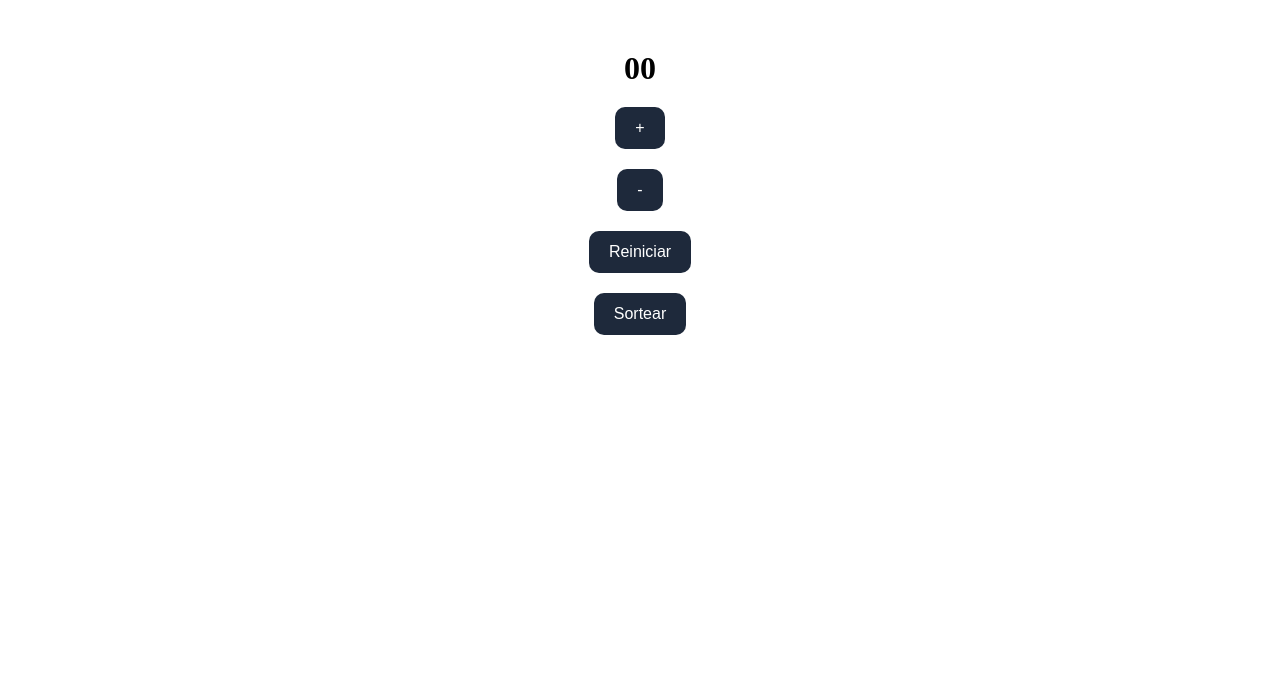
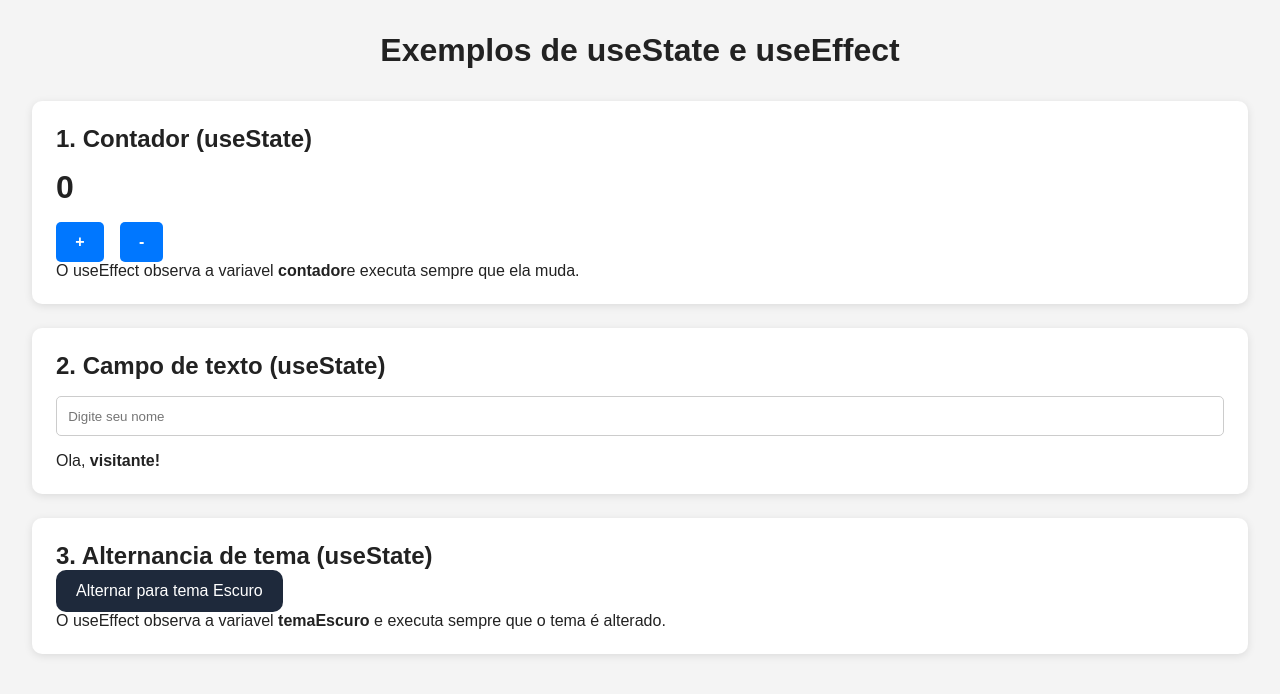
Before and after one commit to GiovannaCarraro/react-test, a React (Vite) app: page / in a window 1280 px wide. Shown: the top 694 px of the page. Built offline with nearby package versions, Linux system fonts and the light colour scheme.

Commit message:
projto finalizado

```diff
--- a/src/App.jsx
+++ b/src/App.jsx
@@ -3,6 +3,7 @@
 import UseStateHook from "./components/UseStateHook/UseStateHook.jsx";
 import Contador from "./components/Contador/Contador.jsx";
 import UseEffectHook from "./components/UseEffectHook/UseEffectHook.jsx";
+import Tema from "./components/Tema/Tema.jsx"
 
 
 function App(){
@@ -10,7 +11,7 @@ function App(){
 return (
 <>
 {/* <UseEffectHook></UseEffectHook> */}
-<UseStateHook></UseStateHook>
+<Tema></Tema>
 </>
 
 );
--- a/src/components/Tema/Tema.jsx
+++ b/src/components/Tema/Tema.jsx
@@ -1,5 +1,6 @@
-import { useState } from "react";
-import styles from "./Tema.module.css"
+import { useState, useEffect } from "react";
+import styles from "./Tema.module.css";
+
 
 function Tema(){
     //caso de uso do usestate
@@ -17,36 +18,83 @@ function Tema(){
 
     //caso 1: executa apenas uma vez, ao carregar o componente
     useEffect(() =>{
-
+        console.log("Componente carregado pela primeira vez")
     }, []);
 
     //caso 2: executa sempre q o contador mudar
    useEffect(() => {
-
+    console.log("O contador foi alterado para contador", contador)
     }, [contador]);
 
     // caso3: executa sempre que o tema mudar
     useEffect(() => {
-
+        console.log("Tema alterado:", temaEscuro ? "Escuro" : "Claro")
     }, [temaEscuro]);
 
     // função para aumentar o contador
     function aumentarContador(){
-
+        setContador(contador + 1);
     }
 
     // funçao para aumentar o contador
     function diminuirContador(){
-
+        setContador(contador - 1);
     }
 
     //funcao para alternar o tema
     function alternarTema(){
-
+        setTemaEscuro(!temaEscuro)
     }
 
-    return(
-        <main>
-        </main>
-    );
+return (
+
+    <main
+      className={` ${
+        styles.container
+      } ${temaEscuro ? styles.temaEscuro : styles.temaClaro}`}
+    >
+      <h1 className={styles.titulo}>Exemplos de useState e useEffect</h1>
+
+      {/* Caso 1: Contador */}
+      <section className={styles.card}>
+        <h2>1. Contador (useState)</h2>
+        <p className={styles.valor}>{contador}</p>
+        <div className={styles.botoes}>
+            <button onClick={aumentarContador}>+</button>
+            <button onClick={diminuirContador}>-</button>
+        </div>
+        <p>O useEffect observa a variavel <strong>contador</strong>
+        e executa sempre que ela muda. </p>
+      </section>
+
+      {/* Caso 2: Campo de texto */}
+      <section className={styles.card}>
+        <h2>2. Campo de texto (useState)</h2>
+        <input
+        type="text"
+        placeholder="Digite seu nome"
+        value={nome}
+        onChange={(e) => setNome(e.target.value)}
+        className={styles.input}
+        />
+        <p>
+            Ola, <strong>{nome || "visitante"}!</strong>
+        </p>
+      </section>
+
+      {/* Caso 3: Alternância de tema */}
+      <section className={styles.card}>
+        <h2>3. Alternancia de tema (useState)</h2>
+        <button onClick={alternarTema} className={styles.botao}>
+            Alternar para tema {temaEscuro ? "Claro" : "Escuro"}
+        </button>
+        <p>
+            O useEffect observa a variavel <strong>temaEscuro</strong> e
+            executa sempre que o tema é alterado.
+        </p>
+      </section>
+
+    </main>
+);
 }
+ export default Tema
```
